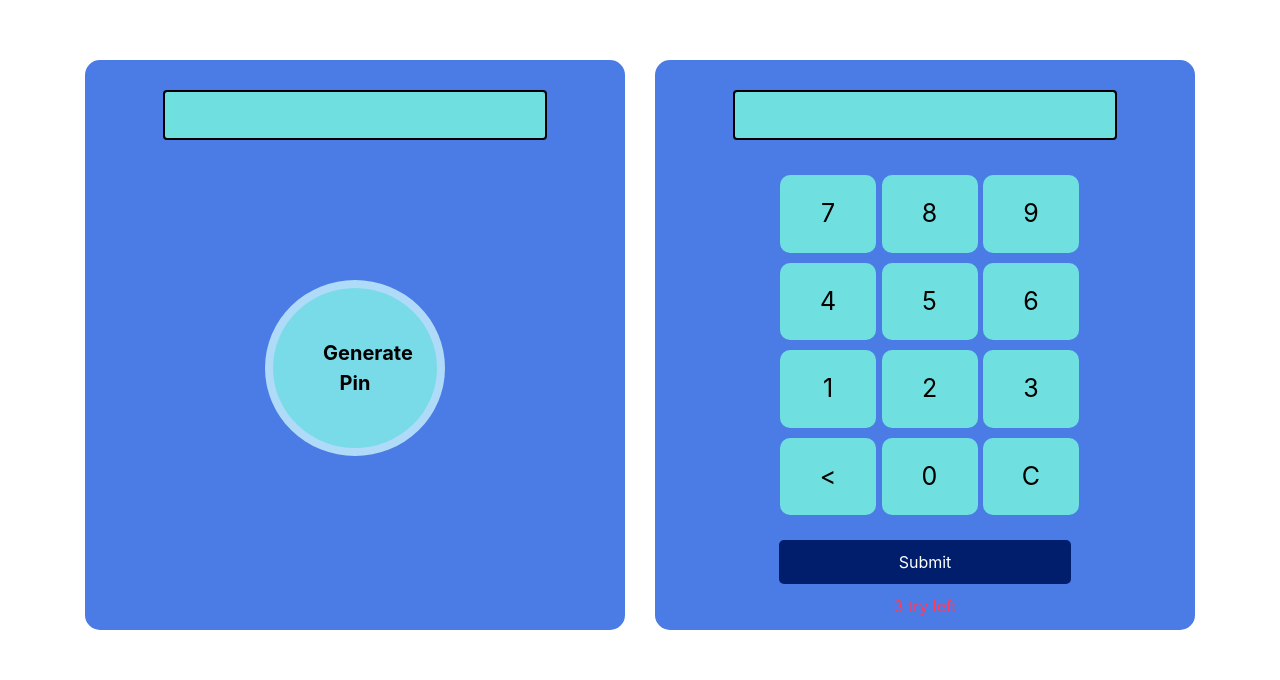
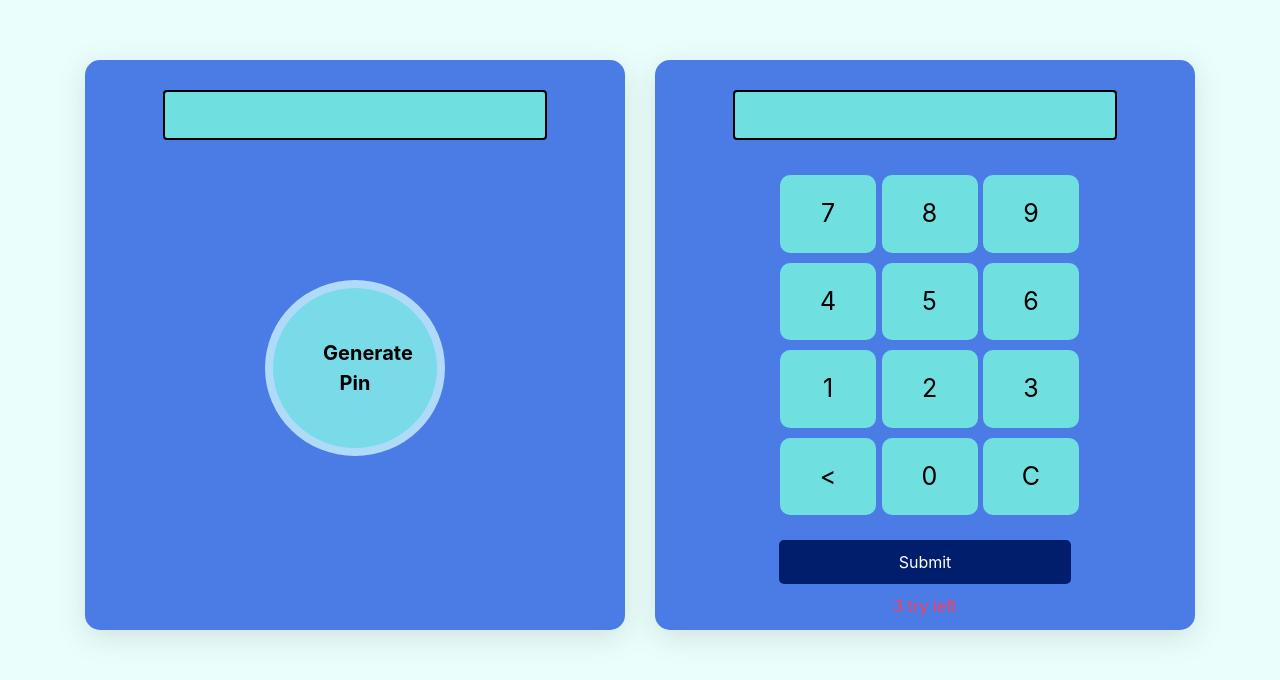
Before and after one commit to armansomoy/pin-matcher-practice, a plain HTML site: page index.html in a window 1280 px wide. Shown: the part 120-800 px from the top of the page. Drawn offline with nearby package versions, Linux system fonts and the light colour scheme.

Commit message:
done done

```diff
--- a/style.css
+++ b/style.css
@@ -3,7 +3,7 @@
 }
 
 body {
-    background: #fff;
+    background: #eafffc;
     height: 100vh;
 }
 
@@ -18,6 +18,7 @@ body {
     border-radius: 15px;
     text-align: center;
     margin-top: 150px;
+    box-shadow: rgba(100, 100, 111, 0.2) 0px 7px 29px 0px;
 }
 
 .generate-btn {
@@ -48,7 +49,8 @@ input[type='text'] {
     border: 2px solid #000;
     height: 50px;
     padding: 10px;
-    transition: all .3s;;
+    transition: all .3s;
+    ;
 }
 
 input[type='text']:focus {
```
